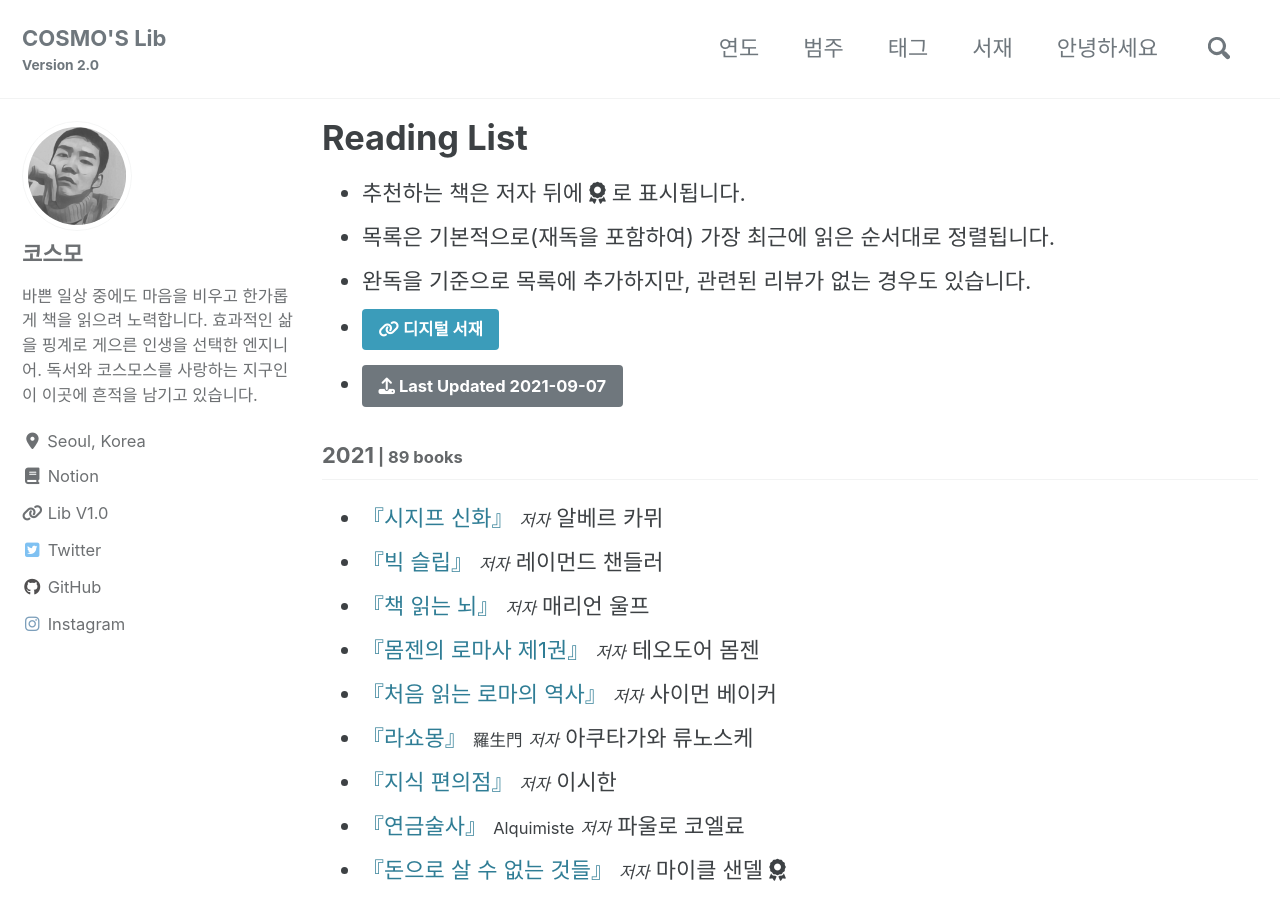
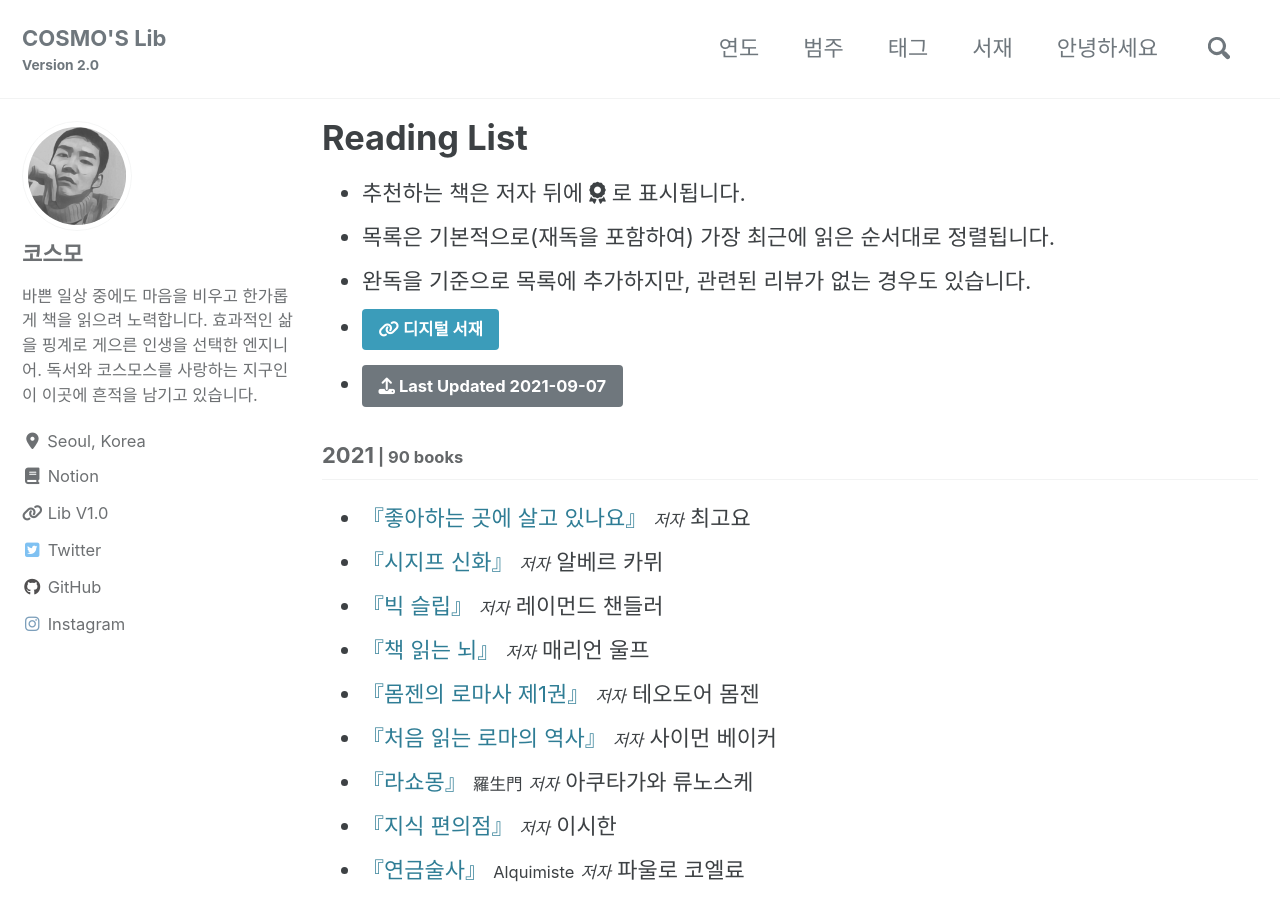
Before and after one commit to deftone2000/cosmo-s-archive, a Jekyll site: the page built from _pages/reading-list.html, in a window 1280 px wide and 900 px high. Built offline with Jekyll 4.4.1, drawn with Linux system fonts in a browser that asks for light colours; cached includes are drawn as plain includes; nearby versions of some CDN libraries; comment, search, counter and statistics services are not loaded; a style sheet for code colours, icons or effects is not loaded.

Commit message:
no message

```diff
--- a/_data/reading.yml
+++ b/_data/reading.yml
@@ -3,6 +3,16 @@ lastupdate: 2021-09-07
 list:
   - year: "2021"
     books:
+
+      - title: "좋아하는 곳에 살고 있나요"
+        ori_title:
+        author: 최고요
+        post_title:
+        cover:
+        trans:
+        pub:
+        pub_info:
+        post_link:
 
       - title: "시지프 신화"
         ori_title:
```
